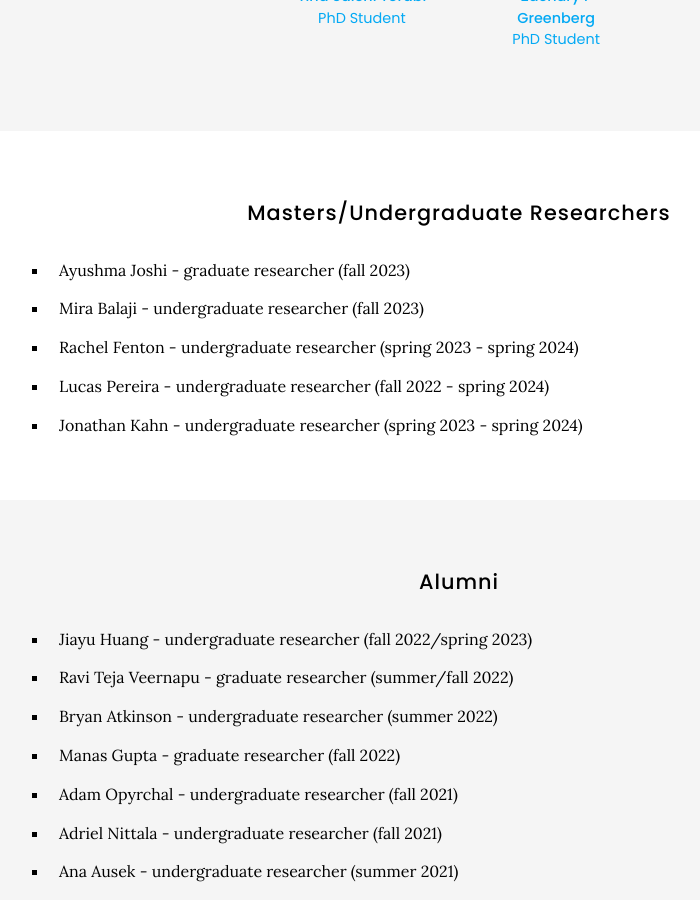
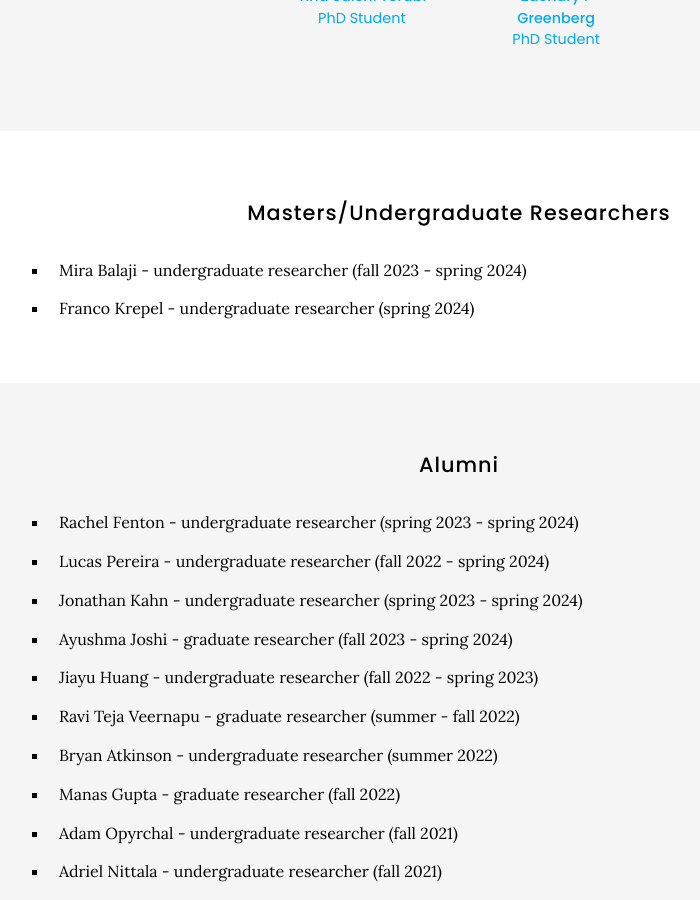
Before and after one commit to graim/GraimLabWebsite, a Jekyll site: the page built from team/index.md, in a window 1280 px wide and 900 px high, scrolled down 976 px. Shown: the whole window, without its empty margins (181-881 px from the left). Built offline with Jekyll 4.4.1, drawn with Linux system fonts in a browser that asks for light colours; nearby versions of some CDN libraries.

Commit message:
Update index.md
Moving people to alumni section

```diff
--- a/team/index.md
+++ b/team/index.md
@@ -37,18 +37,19 @@ We are a collaborative lab that works closely with researchers at UF and other u
 
 ## Masters/Undergraduate Researchers
 
-- Ayushma Joshi - graduate researcher (fall 2023)
-- Mira Balaji - undergraduate researcher (fall 2023)
-- Rachel Fenton - undergraduate researcher (spring 2023 - spring 2024)
-- Lucas Pereira - undergraduate researcher (fall 2022 - spring 2024)
-- Jonathan Kahn - undergraduate researcher (spring 2023 - spring 2024)
+- Mira Balaji - undergraduate researcher (fall 2023 - spring 2024)
+- Franco Krepel - undergraduate researcher (spring 2024)
 
 {% include section.html %}
 
 ## Alumni
 
-- Jiayu Huang - undergraduate researcher (fall 2022/spring 2023)
-- Ravi Teja Veernapu - graduate researcher (summer/fall 2022)
+- Rachel Fenton - undergraduate researcher (spring 2023 - spring 2024)
+- Lucas Pereira - undergraduate researcher (fall 2022 - spring 2024)
+- Jonathan Kahn - undergraduate researcher (spring 2023 - spring 2024)
+- Ayushma Joshi - graduate researcher (fall 2023 - spring 2024)
+- Jiayu Huang - undergraduate researcher (fall 2022 - spring 2023)
+- Ravi Teja Veernapu - graduate researcher (summer - fall 2022)
 - Bryan Atkinson - undergraduate researcher (summer 2022)
 - Manas Gupta - graduate researcher (fall 2022)
 - Adam Opyrchal - undergraduate researcher (fall 2021)
```
